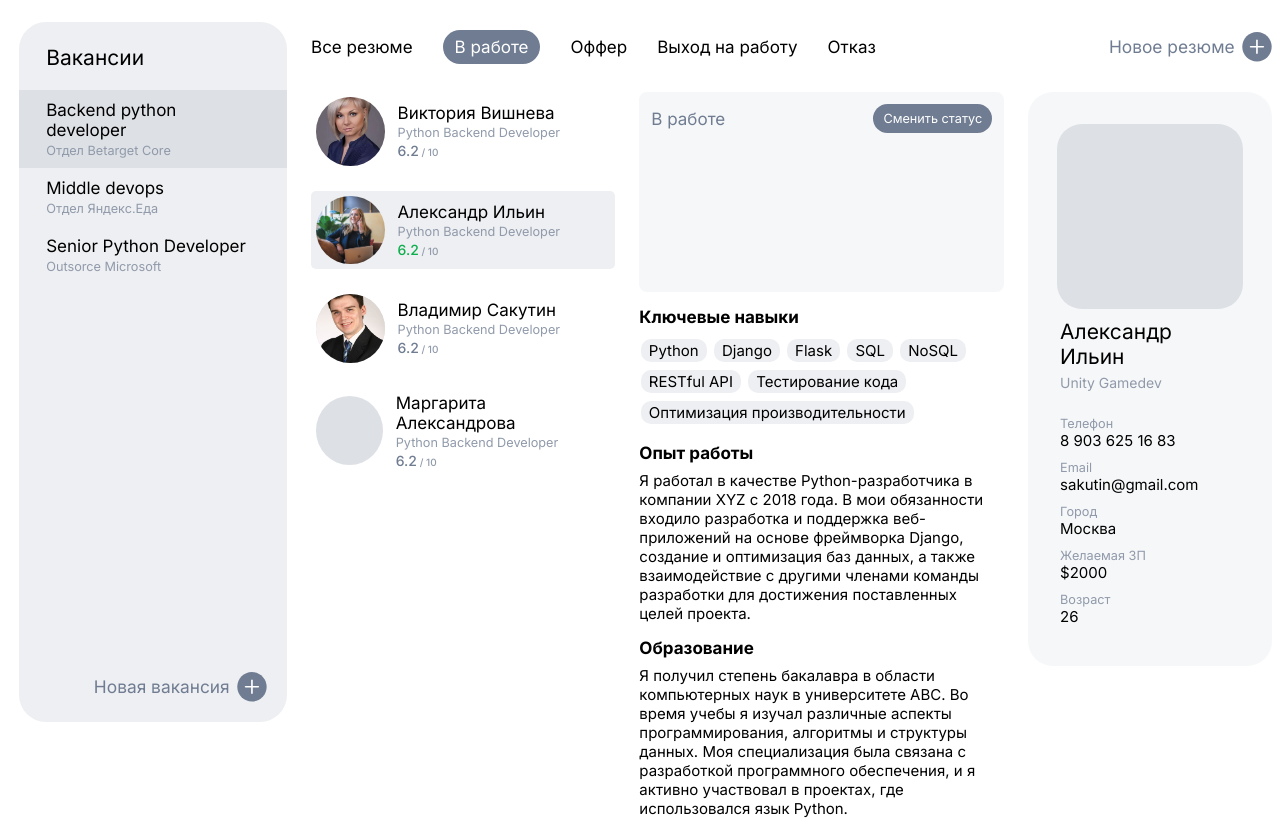
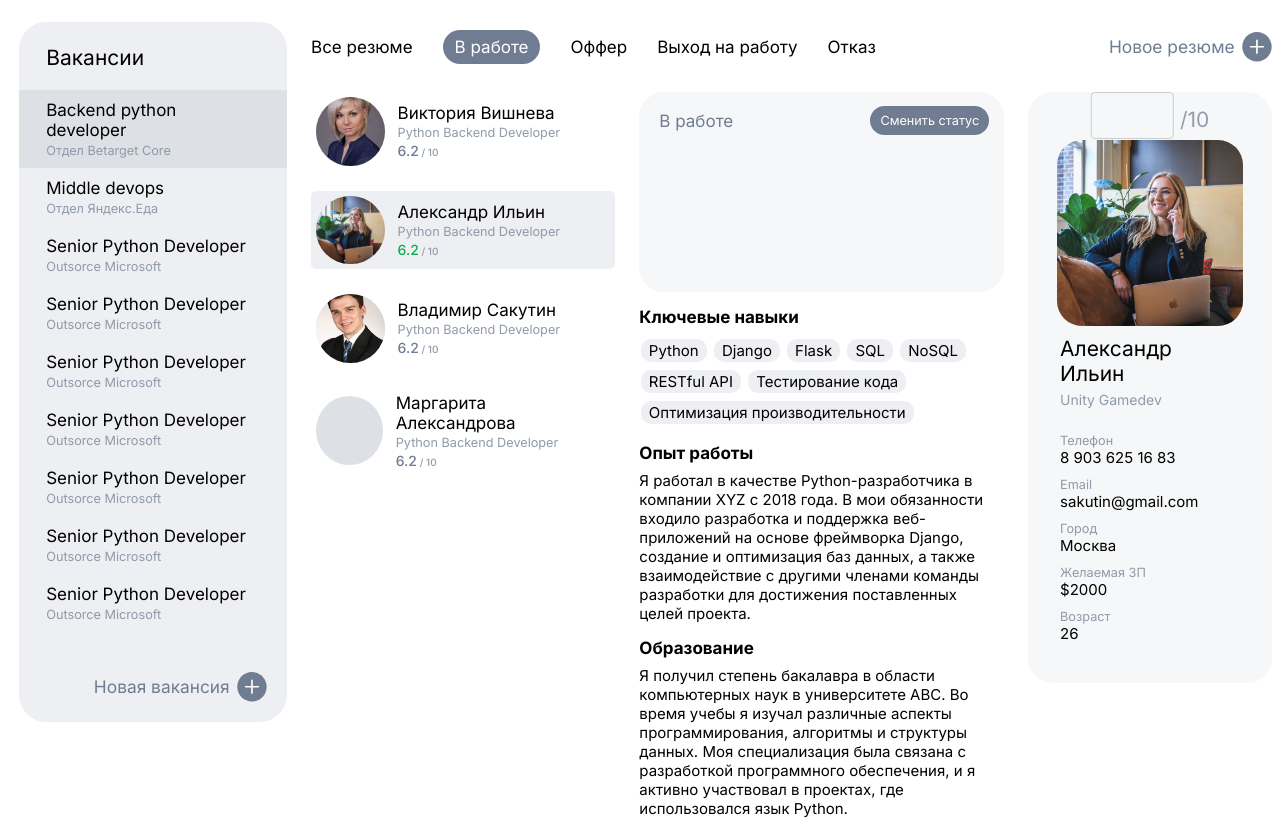
Before and after one commit to ShinKranel/betarget, a plain HTML site: page frontend/src/templates/index.html in a window 1280 px wide. Shown: the top 821 px of the page. Drawn offline with Linux system fonts and the light colour scheme.

Commit message:
add score input

```diff
--- a/frontend/src/static/css/_variables.scss
+++ b/frontend/src/static/css/_variables.scss
@@ -1,18 +1,6 @@
 @function minmax($min, $max) {
   @return max($min, min($max, 100%));
 }
-
-// CV
-
-// цвета
-
-$color-button: #6f7c91;
-$color-secondary-font: #909aaa;
-$color-rating-font: #768397;
-$color-good-rating-font: #0dae4d;
-$color-picture-background: #ededed;
-$color-picture-background-darker: #ebedef;
-$color-history-background: #f6f7f8;
 
 // шрифты
 $primary-font: "Inter", sans-serif;
@@ -21,14 +9,17 @@ $backup-font: "Open Sans", "Segoe UI", Tahoma, Helvetica, Verdana, sans-serif;
 // размеры
 $new-button-size: 30px;
 
-// VACANCIES
-
-// цвета
-
-$color-vacancies-background: #eeeff2;
-$color-vacancies-active: #dde0e5;
-$color-vacancies-subtitle-font: #909AAA;
-
 // отступы
 
 $padding-vacancies: 27px;
+
+// ЦВЕТА
+$color-light-background: #f6f7f8;
+$color-medium-background: #eeeff2;
+$color-dark-background: #dde0e5;
+$color-secondary-font: #909aaa;
+$color-rating-font: #768397;
+$color-rating-font-darker: #939dac;
+$color-button: #6f7c91;
+$color-good-rating-font: #0dae4d;
+$color-scroll-bar: #cdd1d8;
--- a/frontend/src/static/css/main.scss
+++ b/frontend/src/static/css/main.scss
@@ -139,7 +139,7 @@ body {
   display: flex;
   flex-direction: column;
 
-  background-color: $color-vacancies-background;
+  background-color: $color-medium-background;
   height: min(93vh, 700px);
 }
 
@@ -150,13 +150,24 @@ body {
 }
 .vacancies__list {
   flex: 1;
+  overflow: auto;
 }
+
+.vacancies__list::-webkit-scrollbar {
+  width: 13px;
+}
+
+.vacancies__list::-webkit-scrollbar-thumb {
+  background: $color-scroll-bar; /* Цвет фона полосы прокрутки */
+  border-radius: 10px;
+}
+
 .vacancies__vacancy {
   display: block;
   padding: 10px $padding-vacancies;
 }
 .vacancies__vacancy_active {
-  background-color: $color-vacancies-active;
+  background-color: $color-dark-background;
 }
 .vacancies__title {
   font-size: 17px;
@@ -164,7 +175,7 @@ body {
 }
 .vacancies__subtitle {
   font-size: 12.7px;
-  color: $color-vacancies-subtitle-font;
+  color: $color-secondary-font;
 }
 
 .vacancies__new-vacancy {
@@ -269,14 +280,14 @@ body {
 }
 
 .resume-list__resume_active {
-  background-color: $color-vacancies-background;
+  background-color: $color-medium-background;
 }
 .resume-list__photo-container {
   width: 68.5px;
   height: 68.5px;
   overflow: hidden;
   border-radius: 50%;
-  background-color: $color-vacancies-active;
+  background-color: $color-dark-background;
 }
 
 @media (max-width: 1150px) {
@@ -329,9 +340,9 @@ body {
 
 .resume-actions {
   height: 200px;
-  background-color: $color-history-background;
-  border-radius: 8px;
-  padding: 12px;
+  background-color: $color-light-background;
+  border-radius: 25px;
+  padding: 14px 15px 14px 20px;
 }
 .resume-actions__status {
   font-size: 17px;
@@ -366,7 +377,7 @@ body {
 
 .resume-content__skills-list li {
   display: inline-block;
-  background-color: $color-vacancies-background;
+  background-color: $color-medium-background;
   padding: 2px 8px;
   border-radius: 10px;
   margin: 4px 1.5px;
@@ -380,17 +391,51 @@ body {
   grid-row-start: 2;
   grid-row-end: 3;
 
-  background-color: $color-history-background;
+  background-color: $color-light-background;
   border-radius: 25px;
-  padding: 13% 13% 15px;
+  padding: 3em 13% 15px;
 
   display: flex;
   flex-direction: column;
   align-items: start;
   height: fit-content;
+
+  position: relative;
 }
 
 .resume-info__score {
+  position: absolute;
+  top: 0;
+  left: 50%;
+  transform: translateX(-50%) translateY(0%);
+  font-size: 21px;
+  color: $color-rating-font-darker;
+}
+
+.resume-info__score span {
+  font-size: 40px;
+  color: $color-good-rating-font;
+}
+
+.resume-info__score-input {
+  appearance: none;
+  -webkit-appearance: none;
+  -moz-appearance: none;
+  width: 2.6em;
+  padding: 3px;
+  border: 1px solid #ccc;
+  color: $color-good-rating-font;
+  border-radius: 4px;
+  font-size: 32px;
+  text-align: center;
+  transition: border-color 0.3s ease;
+  background-color: inherit;
+}
+
+.resume-info__score-input:focus {
+  outline: none;
+  border-color: #0066cc;
+  box-shadow: 0 0 3px rgba(0, 102, 204, 0.5);
 }
 
 .resume-info__photo-container {
@@ -400,7 +445,7 @@ body {
   height: 14.5vw;
   overflow: hidden;
   border-radius: 25px;
-  background-color: $color-vacancies-active;
+  background-color: $color-dark-background;
   margin-bottom: 10px;
 }
 @media (min-width: 1800px) {
--- a/frontend/src/templates/index.html
+++ b/frontend/src/templates/index.html
@@ -24,6 +24,30 @@
           <a href="#" class="vacancies__vacancy">
             <div class="vacancies__title">Middle devops</div>
             <div class="vacancies__subtitle">Отдел Яндекс.Еда</div>
+          </a>
+          <a href="#" class="vacancies__vacancy">
+            <div class="vacancies__title">Senior Python Developer</div>
+            <div class="vacancies__subtitle">Outsorce Microsoft</div>
+          </a>
+          <a href="#" class="vacancies__vacancy">
+            <div class="vacancies__title">Senior Python Developer</div>
+            <div class="vacancies__subtitle">Outsorce Microsoft</div>
+          </a>
+          <a href="#" class="vacancies__vacancy">
+            <div class="vacancies__title">Senior Python Developer</div>
+            <div class="vacancies__subtitle">Outsorce Microsoft</div>
+          </a>
+          <a href="#" class="vacancies__vacancy">
+            <div class="vacancies__title">Senior Python Developer</div>
+            <div class="vacancies__subtitle">Outsorce Microsoft</div>
+          </a>
+          <a href="#" class="vacancies__vacancy">
+            <div class="vacancies__title">Senior Python Developer</div>
+            <div class="vacancies__subtitle">Outsorce Microsoft</div>
+          </a>
+          <a href="#" class="vacancies__vacancy">
+            <div class="vacancies__title">Senior Python Developer</div>
+            <div class="vacancies__subtitle">Outsorce Microsoft</div>
           </a>
           <a href="#" class="vacancies__vacancy">
             <div class="vacancies__title">Senior Python Developer</div>
@@ -197,10 +221,17 @@
       </section>
       <section class="resume-info">
         <div class="resume-info__score">
-          <span></span>
+          <input
+            type="number"
+            step="0.1"
+            min="0"
+            max="10"
+            class="resume-info__score-input"
+          />
+        /10
         </div>
         <div class="resume-info__photo-container">
-          <!-- <img src="../static/img/woman.jpg" class="resume-info__photo" /> -->
+          <img src="../static/img/woman2.jpg" class="resume-info__photo" />
         </div>
         <div class="resume-info__name">Александр Ильин</div>
         <div class="resume-info__position">Unity Gamedev</div>
```
Also changed, not shown: frontend/src/static/css/main.css, 1 other file.
